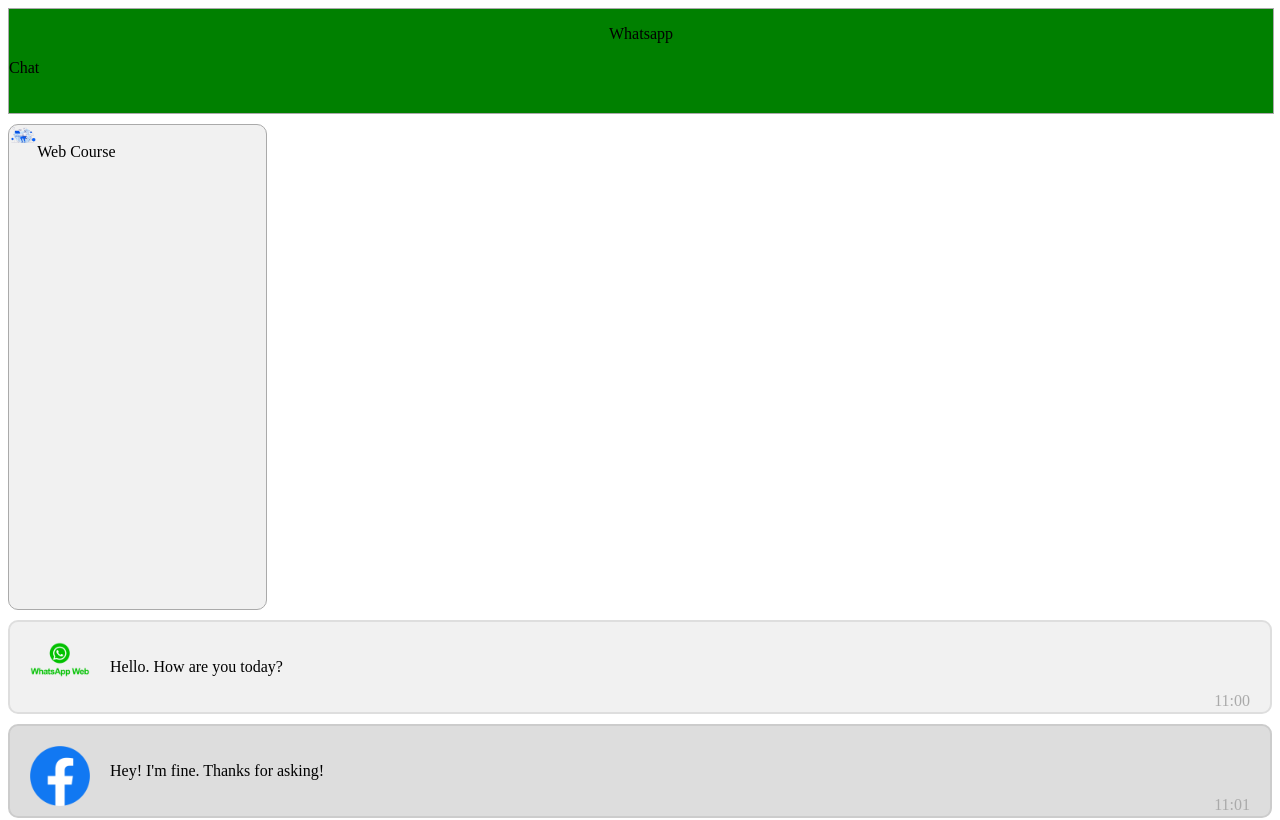
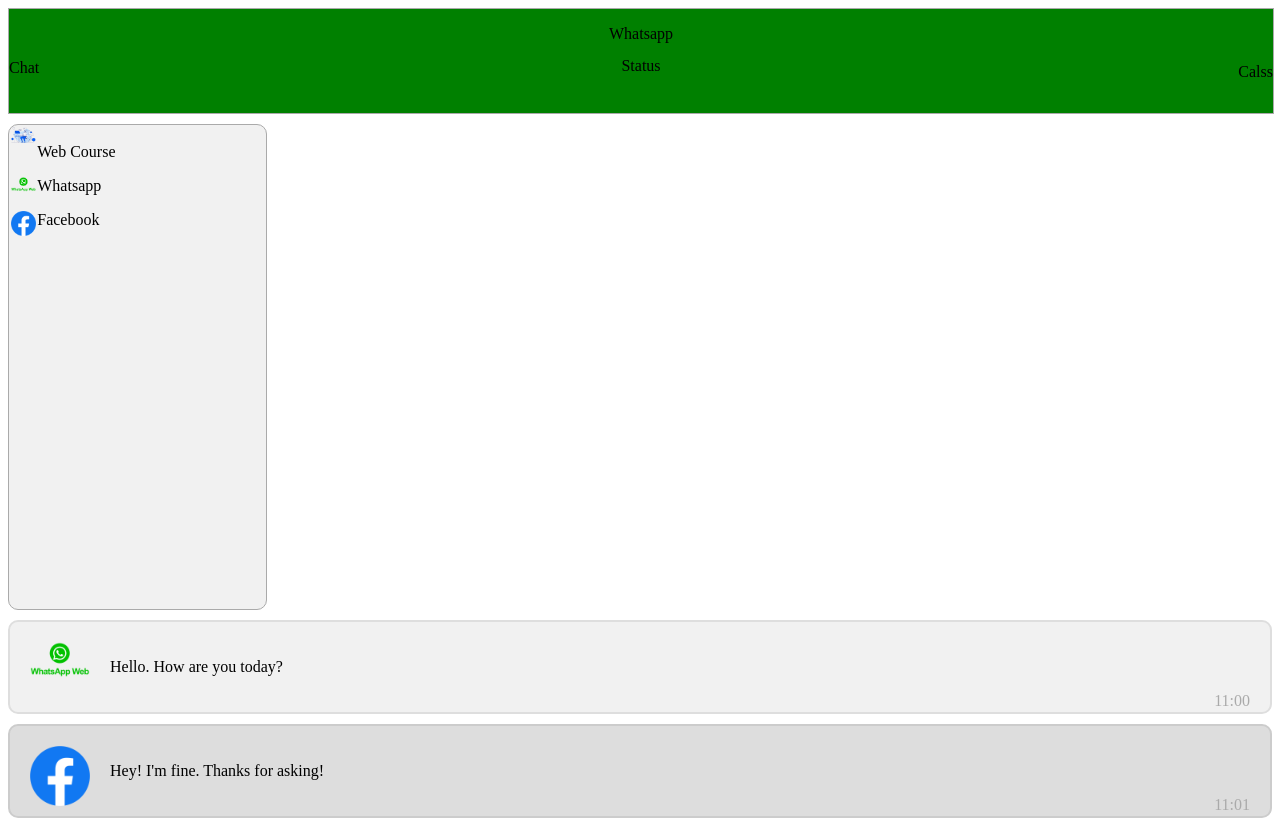
Before and after one commit to Ilja526/Chat, a plain HTML site: page Чат/index.html in a window 1280 px wide. Shown: the top 820 px of the page. Drawn offline with Linux system fonts and the light colour scheme.

Commit message:
Add files via upload

```diff
--- a/Чат/index.html
+++ b/Чат/index.html
@@ -11,11 +11,17 @@
 <body>
     <div class="Whatsapp">
         <p class="Whatsapp-text">Whatsapp</p>
-        <p>Chat</p>
+        <p class="Chat">Chat</p>
+        <p class="Calss">Calss</p>
+        <p class="Status">Status</p>
     </div>
     <div class="table">
         <img src="img/Web kurss.png" alt="" class="imgtable">
         <p>Web Course</p>
+        <img src="img/Whatsapp.png" alt="" class="imgtable">
+        <p>Whatsapp</p>
+        <img src="img/Facebook.png" alt="" class="imgtable">
+        <p>Facebook</p>
     </div>
     <div class="MyDiv">
         <img src="img/Whatsapp.png" alt="">
--- a/Чат/style.css
+++ b/Чат/style.css
@@ -6,6 +6,17 @@
 }
 .Whatsapp-text{
     text-align: center;
+}
+.Chat{
+    text-align: left;
+}
+.Calss{
+    text-align: right;
+    margin: -30px 0;
+}
+.Status{
+    text-align: center;
+    margin: 6px 0;
 }
 .table{
     border: 1px solid #aaa;
```
